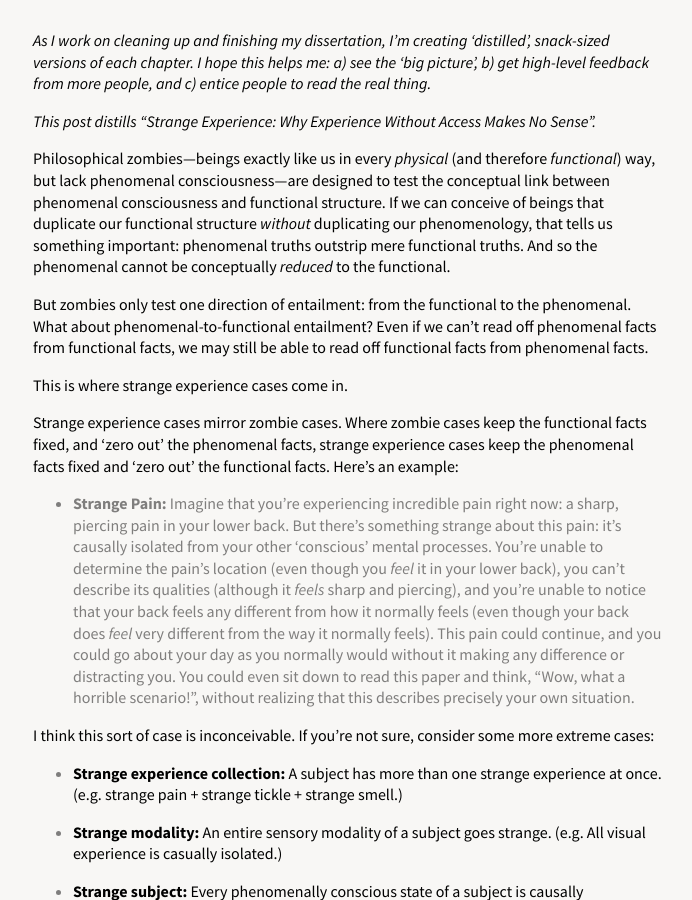
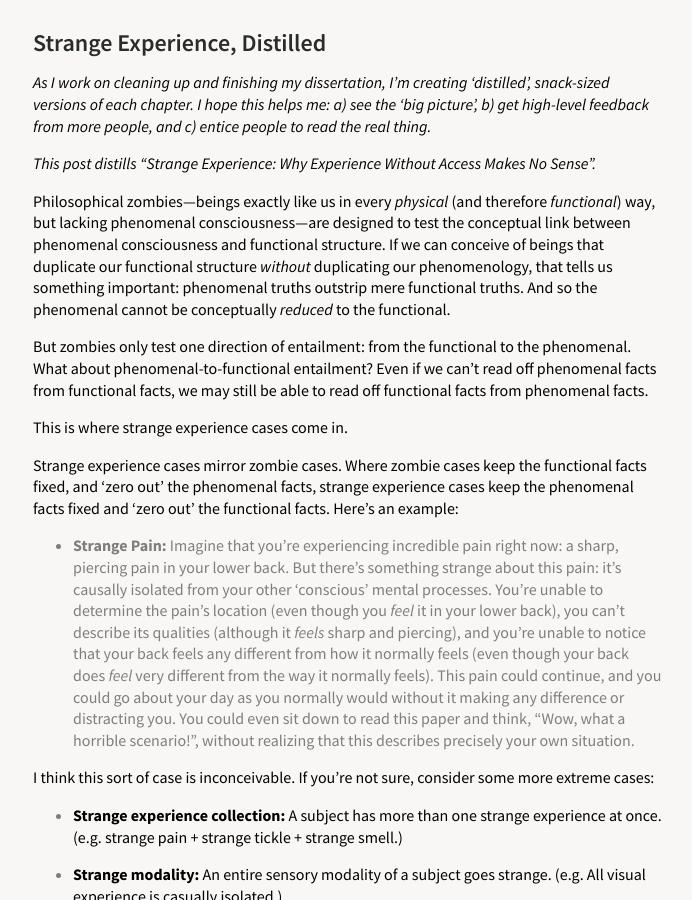
Before and after one commit to jacksonkernion/jacksonkernion.github.io, a Jekyll site: the page built from posts/strange-experience-distilled.md, in a window 1280 px wide and 900 px high. Shown: the whole window, without its empty margins (292-984 px from the left). Built offline with Jekyll 4.4.1, drawn with Linux system fonts in a browser that asks for light colours; nearby versions of some CDN libraries.

Commit message:
fixed links

```diff
--- a/posts/strange-experience-distilled.md
+++ b/posts/strange-experience-distilled.md
@@ -3,11 +3,13 @@
 layout: post
 ---
 
+# Strange Experience, Distilled
+
 _As I work on cleaning up and finishing my dissertation, I'm creating 'distilled', snack-sized versions of each chapter. I hope this helps me: a) see the 'big picture', b) get high-level feedback from more people, and c) entice people to read the real thing._
 
 _This post distills "Strange Experience: Why Experience Without Access Makes No Sense"._
 
-Philosophical zombies---beings exactly like us in every *physical* (and therefore *functional*) way, but lack phenomenal consciousness---are designed to test the conceptual link between phenomenal consciousness and functional structure. If we can conceive of beings that duplicate our functional structure *without* duplicating our phenomenology, that tells us something important: phenomenal truths outstrip mere functional truths. And so the phenomenal cannot be conceptually *reduced* to the functional.
+Philosophical zombies---beings exactly like us in every *physical* (and therefore *functional*) way, but lacking phenomenal consciousness---are designed to test the conceptual link between phenomenal consciousness and functional structure. If we can conceive of beings that duplicate our functional structure *without* duplicating our phenomenology, that tells us something important: phenomenal truths outstrip mere functional truths. And so the phenomenal cannot be conceptually *reduced* to the functional.
 
 But zombies only test one direction of entailment: from the functional to the phenomenal. What about phenomenal-to-functional entailment? Even if we can’t read off phenomenal facts from functional facts, we may still be able to read off functional facts from phenomenal facts.
 
@@ -33,4 +35,4 @@
 
 For the full story, check out [my paper](http://jacksonkernion.com/files/Kernion%20-%20Strange%20Experience.pdf).
 
-<img src="assets/images/strange-experience.jpg" class="img-fluid">
+<img src="http://jacksonkernion.com/assets/images/strange-experience.jpg" class="img-fluid">
```
Also changed, not shown: posts/modest-conceptual-functionalism-distilled.md (+3 -3 lines), 1 other file.
